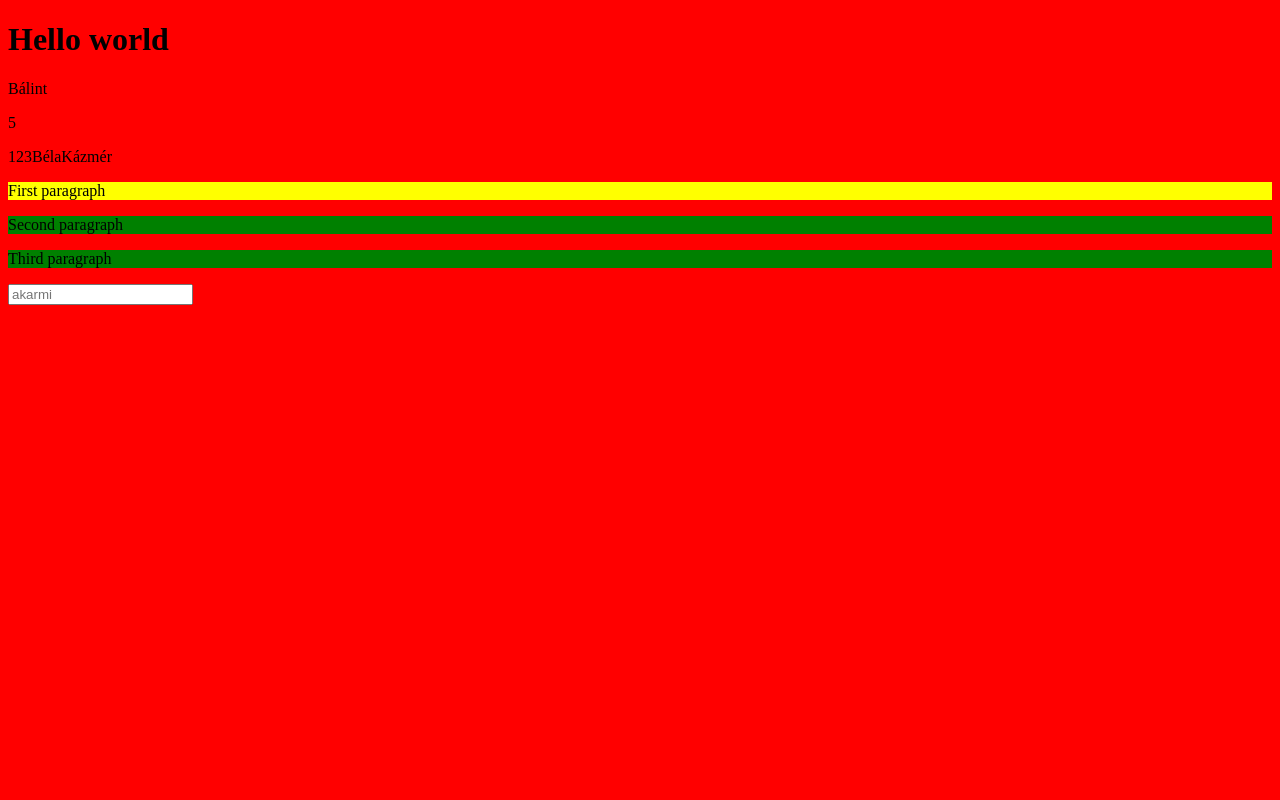
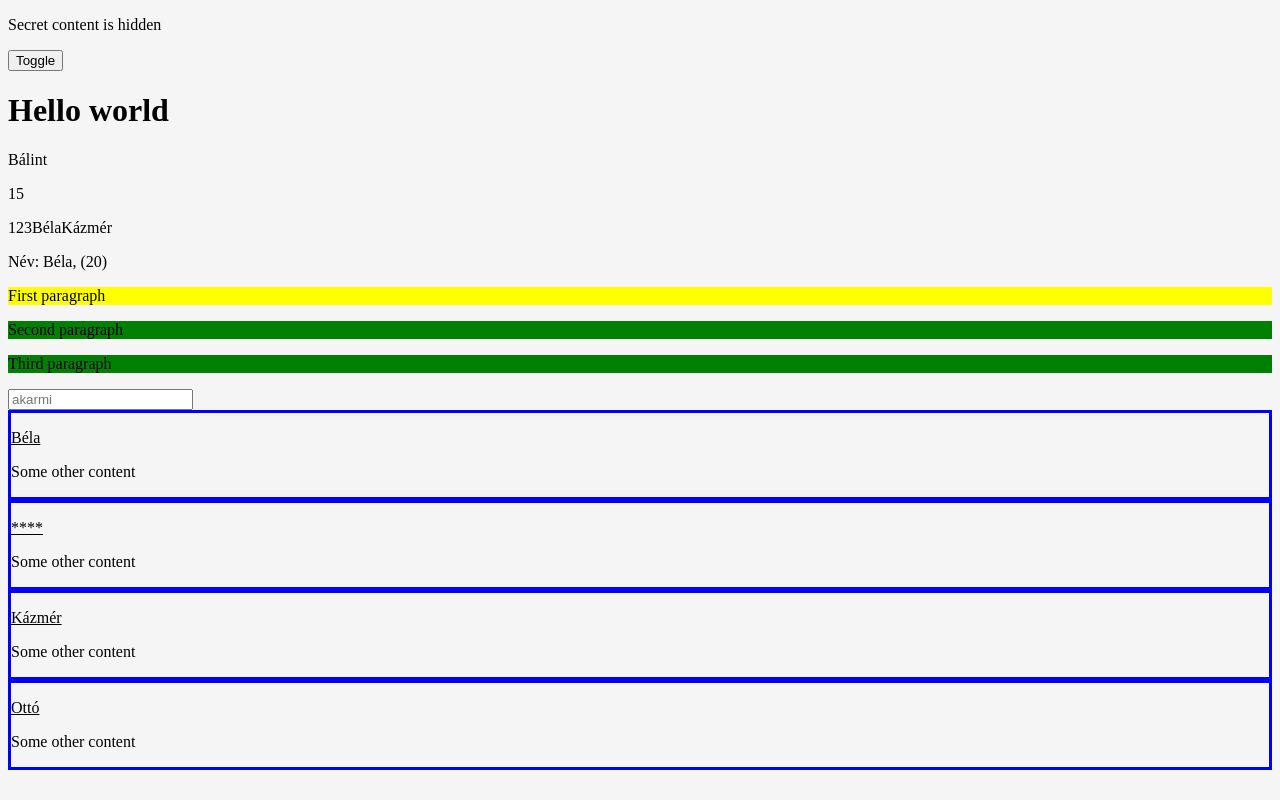
Before and after one commit to Cserne/react-balint, a React (Create React App) app: page / in a window 1280 px wide. Built offline with nearby package versions, Linux system fonts and the light colour scheme.

Commit message:
Changes added.

```diff
--- a/src/App.jsx
+++ b/src/App.jsx
@@ -4,20 +4,70 @@ let myName = "Bálint";
 let myNumber = 5;
 let myBoolean = true;
 let myArray = [1, 2, 3, "Béla", "Kázmér", true, false];
+let myUd = undefined;
+let myNull = null;
+let person = {
+  name: "Béla",
+  age: "20"
+}
+
+//loops in js
+let people = [
+  {name: "Béla", age: 20},
+  {name: "Lajos", age: 2},
+  {name: "Kázmér", age: 120},
+  {name: "Ottó", age: 25}
+];
+
+
+/* let peopleCard = []
+for (const p of people) {
+  peopleCard.push(<div className="card">
+  <p className="card-content"> { p }</p>
+  </div>)
+}
+*/
+
+//conditional rendering
+//operators
+
+let shouldShow = false;
+const myToggleFunction = () => {
+  shouldShow = !shouldShow
+}
 
 const App = () => {
   return (
     <div>
+
+      {shouldShow ? <p>Hidden content is shown!!!</p> : <p>Secret content is hidden</p>}
+
+      <button onClick={myToggleFunction}>Toggle</button>
+
       <h1>Hello world</h1>
       <p>{ myName }</p>
-      <p>{ myNumber }</p>
+      <p>{ myNumber * 3 }</p>
       <p>{ myBoolean }</p>
       <p>{ myArray }</p>
+      <p>{ myUd }</p>
+      <p>{ myNull }</p>
+      <p>Név: { person.name }, ({ person.age })</p>
       <p id="first">First paragraph</p>
       <p className="myp">Second paragraph</p>
       <p className="myp">Third paragraph</p>
       <input type="password" placeholder="akarmi"></input>
-    </div>
+
+      {
+
+       people.map(p => (
+        <div className="card" key={p.name}>
+          <p className="card-content">{ p.age < 18 ? "****" : p.name }</p>
+          <p>Some other content</p>
+        </div>
+            )
+          )
+      }
+      </div>
   );
 }
 
--- a/src/index.css
+++ b/src/index.css
@@ -1,5 +1,5 @@
 body {
-  background-color: red;
+  background-color: whitesmoke;
 }
 
 #first {
@@ -9,3 +9,11 @@ body {
 .myp {
   background-color: green;
 }
+
+.card {
+  border: 3px solid blue;
+}
+
+.card-content {
+  text-decoration: underline;
+}
```
